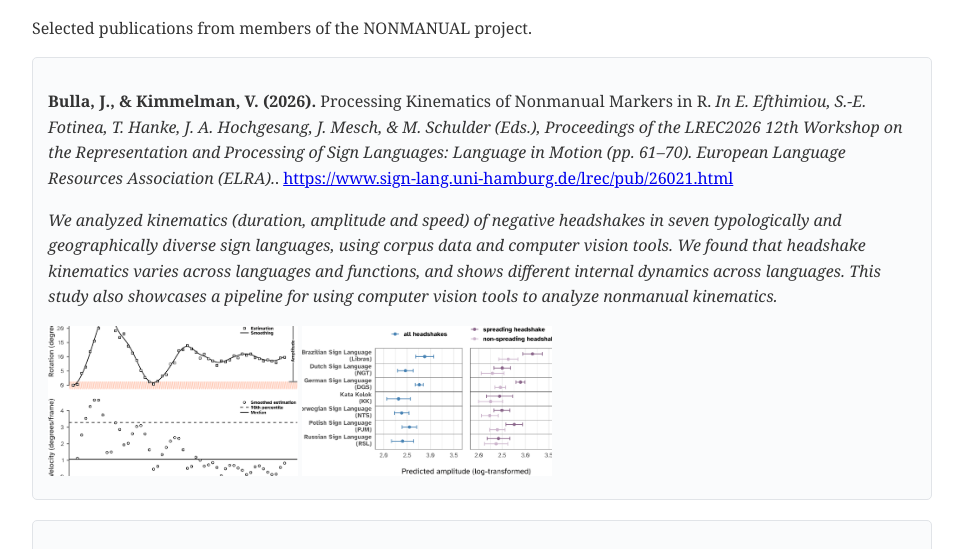
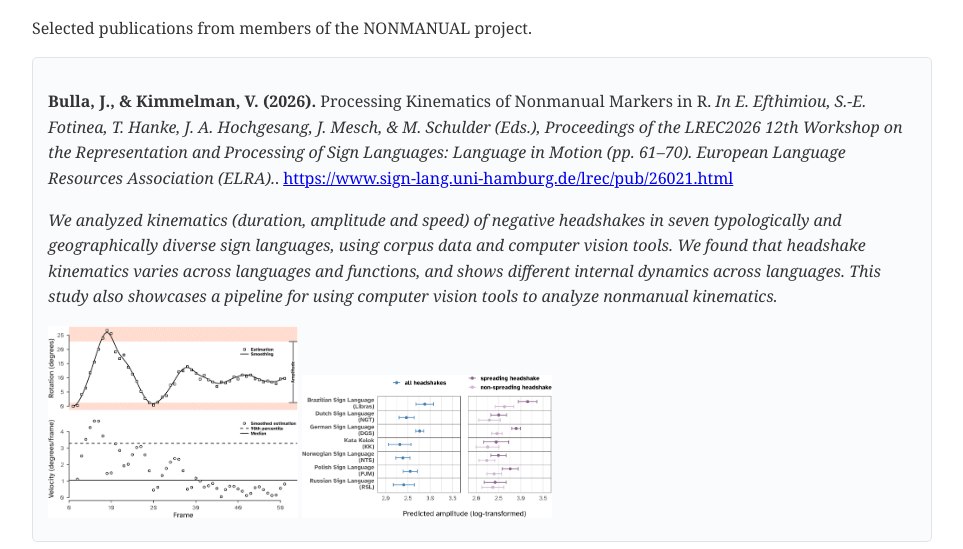
Before and after one commit to nonmanual-uib/nonmanual-uib.github.io, a plain HTML site: page publications.html in a window 1280 px wide. Shown: the part 201-750 px from the top of the page, without its empty margins (158-1121 px from the left). Drawn offline with Linux system fonts and the light colour scheme.

Commit message:
Update publications.html

```diff
--- a/publications.html
+++ b/publications.html
@@ -44,8 +44,8 @@ footer { margin-top: 50px; padding-top: 20px; border-top: 1px solid #eaecef; tex
   geographically diverse sign languages, using corpus data and computer vision tools. We found that headshake
   kinematics varies across languages and functions, and shows different internal dynamics across languages.
   This study also showcases a pipeline for using computer vision tools to analyze nonmanual kinematics.</em></p>
-  <img src="images/headshake_measures_2026.png" alt="Headshake measures" width="250" height="150" style="object-fit: cover;">
-  <img src="images/predicted_amplitude_2026.png" alt="Predicted amplitude" width="250" height="150" style="object-fit: cover;">
+  <img src="images/headshake_measures_2026.png" alt="Headshake measures" width="250" style="object-fit: cover;">
+  <img src="images/predicted_amplitude_2026.png" alt="Predicted amplitude" width="250" style="object-fit: cover;">
 </div>
 
 <div class="publication">
```
